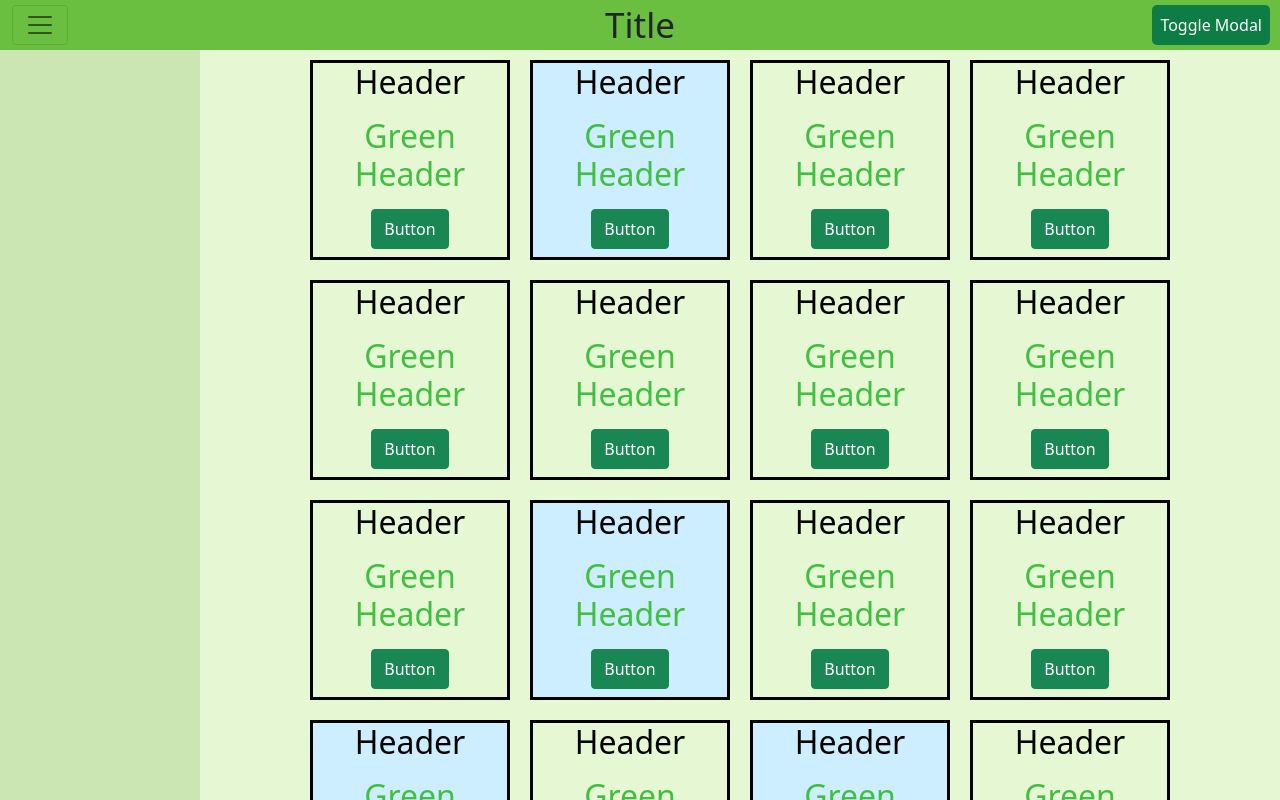
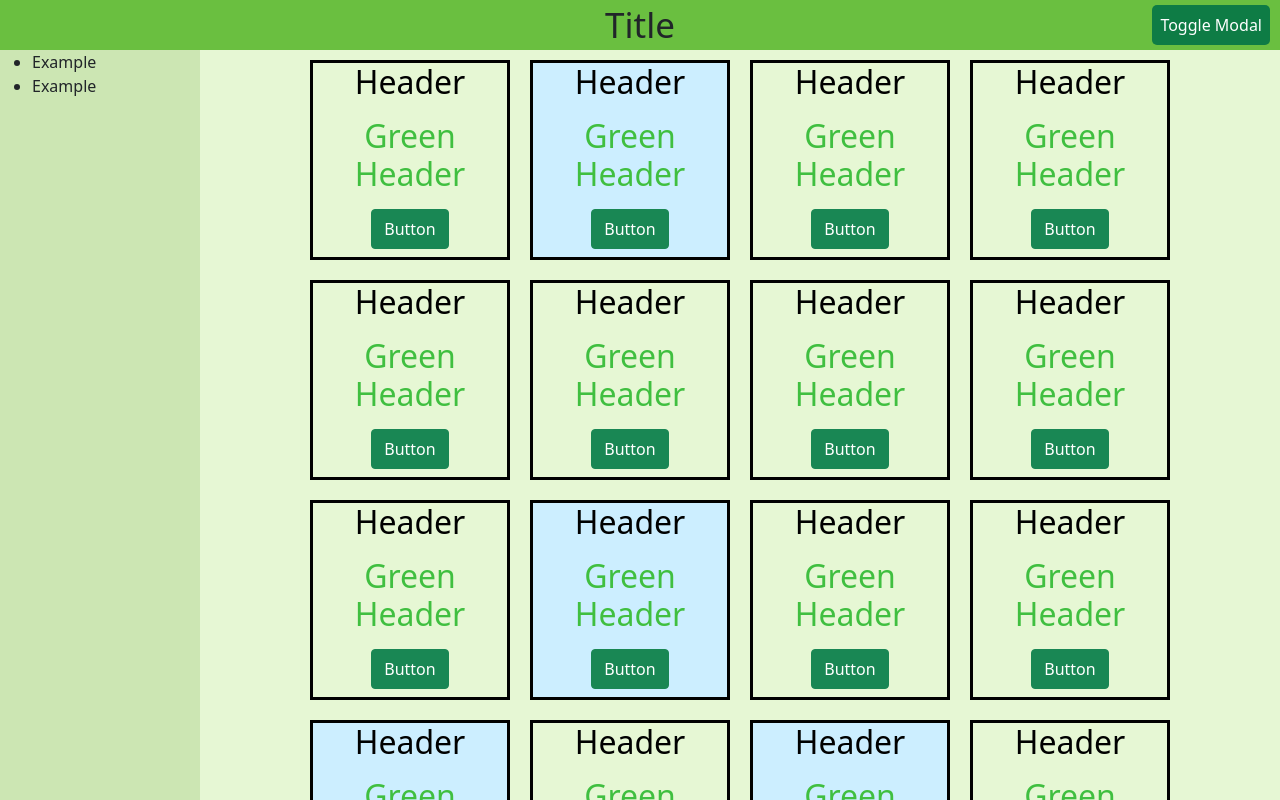
Before and after one commit to Matt-Eva/react-css-and-file-structure, a React (Create React App) app: page / in a window 1280 px wide. Built offline with nearby package versions, Linux system fonts and the light colour scheme.

Commit message:
sidebar toggle hidden unless on small screen

```diff
--- a/src/components/Header/Header.css
+++ b/src/components/Header/Header.css
@@ -36,4 +36,7 @@
     .header {
         grid-template-columns: 20vw 60vw 20vw;
     }
+    .header__toggle-sidebar-box {
+        display: hidden;
+    }
 }
--- a/src/components/Header/Header.js
+++ b/src/components/Header/Header.js
@@ -8,7 +8,9 @@ function Header({toggleModal}) {
     <div className="header">
         <h1 className="header__title">Title</h1>
         <button className="header__toggle-modal-btn" onClick={toggleModal}>Toggle Modal</button>
-        <ToggleSidebar />
+        <div className="header__toggle-sidebar-box">
+          <ToggleSidebar />
+        </div>
     </div>
   )
 }
--- a/src/components/Header/ToggleSidebar.css
+++ b/src/components/Header/ToggleSidebar.css
@@ -3,5 +3,10 @@
     grid-row: 1 / span 1;
     justify-self: left;
     margin-left: 10px;
-    background-color: blue;
 }
+
+@media (min-width: 600px){
+    .toggle-sidebar {
+        display: none;
+    }
+}
--- a/src/components/Header/ToggleSidebar.js
+++ b/src/components/Header/ToggleSidebar.js
@@ -6,6 +6,7 @@ import Offcanvas from "react-bootstrap/Offcanvas"
 import Button from "react-bootstrap/Button"
 import NavDropdown from 'react-bootstrap/NavDropdown'
 import Form from 'react-bootstrap/Form'
+import "./ToggleSidebar.css"
 
 function ToggleSidebar() {
   return (
--- a/src/components/Sidebar/Sidebar.css
+++ b/src/components/Sidebar/Sidebar.css
@@ -1,5 +1,5 @@
 .sidebar{
-    display: hidden;
+    display: none;
 }
 
 @media (min-width: 600px){
--- a/src/components/Sidebar/Sidebar.js
+++ b/src/components/Sidebar/Sidebar.js
@@ -4,7 +4,10 @@ import "./Sidebar.css"
 function Sidebar() {
   return (
     <div className="sidebar">
-
+      <ul>
+        <li>Example</li>
+        <li>Example</li>
+      </ul>
     </div>
   )
 }
```
